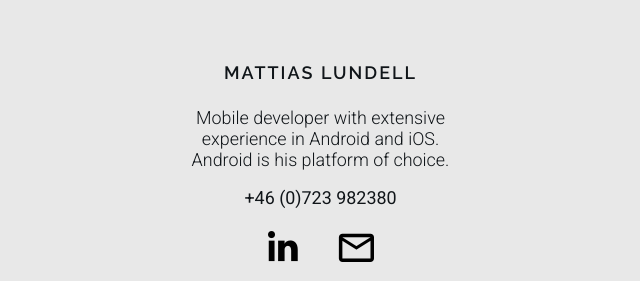
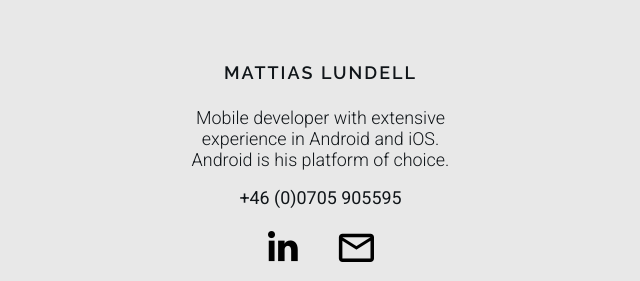
Before and after one commit to andreaskaltenbach/futurememories, a plain HTML site: page index.html in a window 1280 px wide. Shown: the part 6447-6728 px from the top of the page, 582-1222 px from the left. Drawn offline with Linux system fonts and the light colour scheme.

Commit message:
updating Mattias number

```diff
--- a/index.html
+++ b/index.html
@@ -313,7 +313,7 @@
         <description>
             Mobile developer with extensive experience in Android and iOS. Android is his platform of choice.
         </description>
-        <phone>+46 (0)723 982380</phone>
+        <phone>+46 (0)0705 905595</phone>
         <links>
             <a href="https://www.linkedin.com/in/mattias-lundell-54783464" target="_blank">
                 <img src="assets/LinkedIn.png">
```
